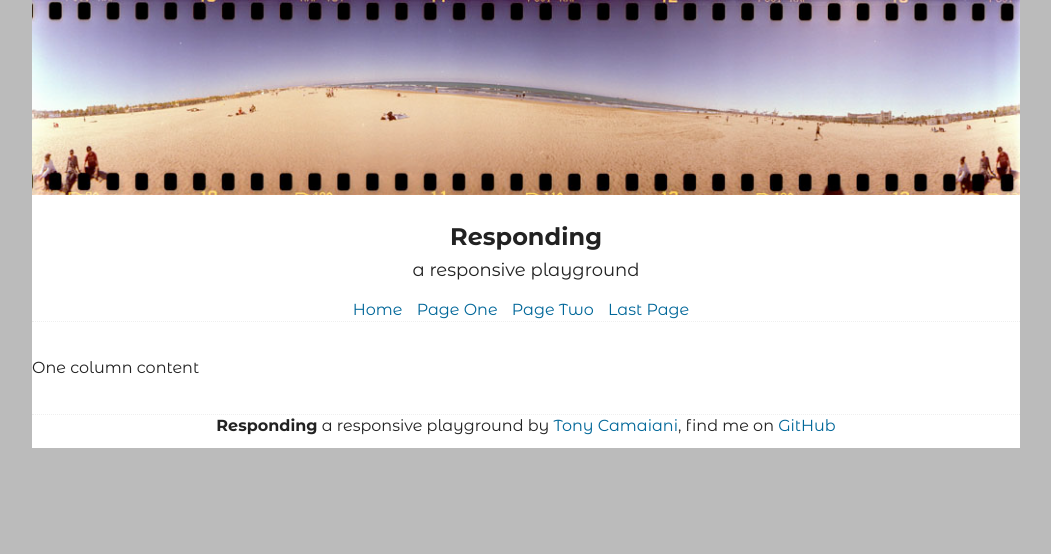
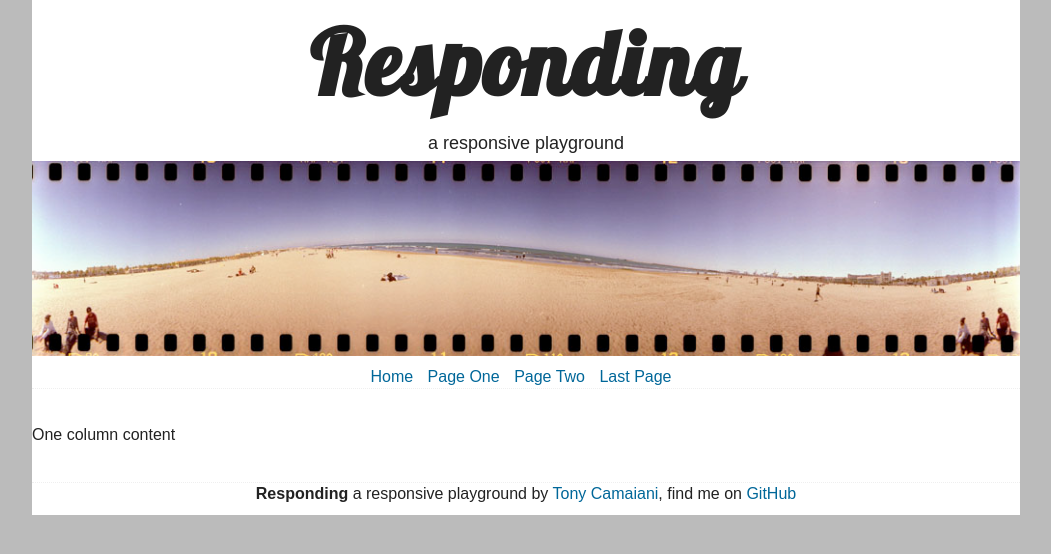
Before and after one commit to tonycamaiani/responding, a plain HTML site: page index.html in a window 1280 px wide. Shown: the whole page, without its empty margins (114-1165 px from the left). Drawn offline with nearby package versions, Linux system fonts and the light colour scheme.

Commit message:
moving header, changing font and size

```diff
--- a/css/style.css
+++ b/css/style.css
@@ -87,9 +87,11 @@ header, nav, #main, footer {
   }
 
   header h1 {
+    font-family: 'Lobster', cursive;
     text-align: center;
-		font-size: 24px;
-		margin: 25px 0 5px;
+    font-size: 90px;
+    margin: 0px 0 5px;
+    letter-spacing: 2px;
   }
 
   header h2 {
@@ -144,6 +146,13 @@ and (min-width : 321px) {
   body {
     background: #111;
   }
+
+  header h1 {
+    font-size: 570%;
+    margin: 0px 0 5px;
+    letter-spacing: 2px;
+  }
+
 }
 
 /* Smartphones (portrait) ----------- */
@@ -194,6 +203,11 @@ and (min-width : 1224px) {
   body {
     background: #bbb;
   }
+
+  header h1 {
+    font-size: 90px;
+  }
+
 }
 
 /* Large screens ----------- */
@@ -204,6 +218,7 @@ and (min-width : 1824px) {
     background: #ddd;
   }
 }
+
 
 /* iPhone 4 ----------- */
 @media
--- a/index.html
+++ b/index.html
@@ -19,7 +19,7 @@
 
   <!-- CSS: implied media=all -->
   <!-- CSS concatenated and minified via ant build script-->
-  <link href='http://fonts.googleapis.com/css?family=Montserrat+Alternates:700,400' rel='stylesheet' type='text/css'>
+  <link href='http://fonts.googleapis.com/css?family=Lobster|Montserrat:400,700' rel='stylesheet' type='text/css'>
   <link rel="stylesheet" href="css/style.css">
   <!-- end CSS-->
 
@@ -38,9 +38,9 @@
 
   <div id="container">
     <header>
-      <img src="photos/playaaa.jpg" />
       <h1>Responding</h1>
       <h2>a responsive playground</h2>
+      <img src="photos/playaaa.jpg" />
     </header>
     <nav class="top">
       <ul>
```
Lines whose indentation alone changed are shown as unchanged.
